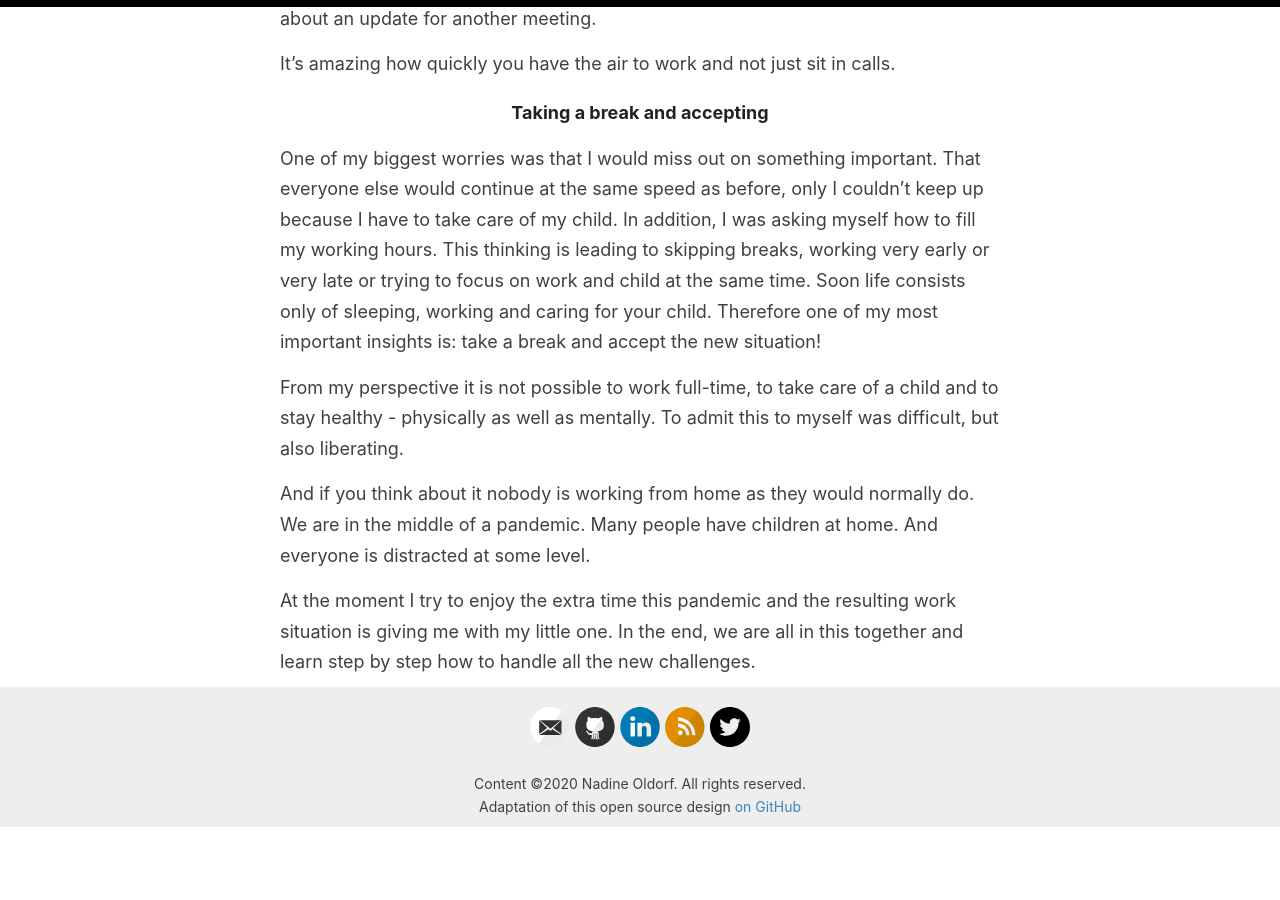
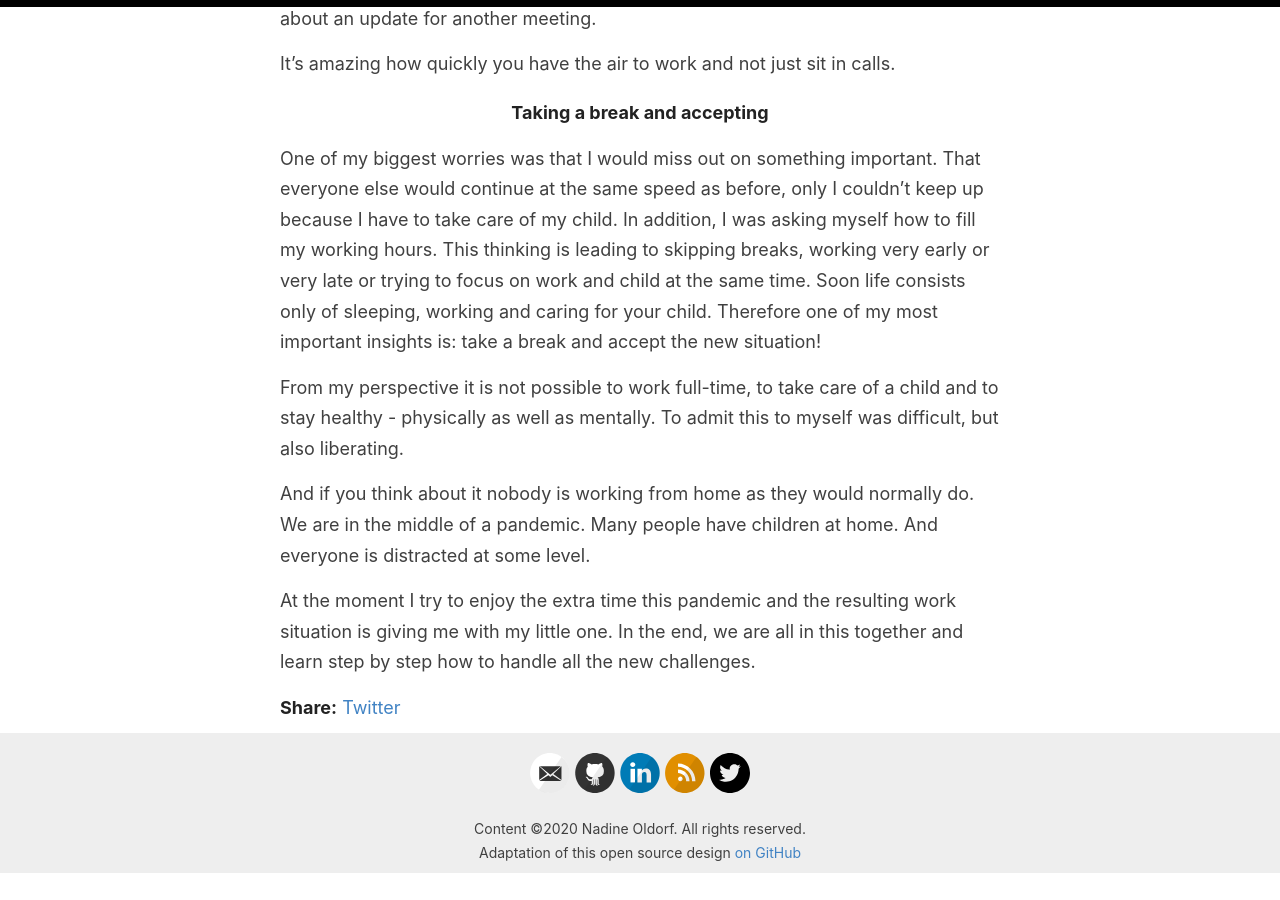
Before and after one commit to noldorf/unearthedBA, a Jekyll site: the page built from _posts/2020-03-26-workFromHomeWithToddler.md, in a window 1280 px wide and 900 px high, scrolled down 2596 px. Built offline with Jekyll 4.4.1, drawn with Linux system fonts in a browser that asks for light colours; before the commit the page ends 3450 px from its top, so only the background shows below that.

Commit message:
Activate share via Twitter

```diff
--- a/_layouts/post.html
+++ b/_layouts/post.html
@@ -27,9 +27,9 @@ layout: default
     {{ content }}
   </div>
 
-  <!--<div>
-    <p><span class="share-box">Share:</span> <a href="http://twitter.com/share?text={{ page.title }}&url={{site.url}}{{page.url}}" target="_blank">Twitter</a>, <a href="https://www.facebook.com/sharer.php?u={{site.url}}{{page.url}}" target="_blank">Facebook</a></p>
-  </div>-->
+  <div>
+    <p><span class="share-box">Share:</span> <a href="http://twitter.com/share?text={{ page.title }}&url={{site.url}}{{page.url}}" target="_blank">Twitter</a></p>
+  </div>
 
   <!--<div class="date">
     Written on {{ page.date | date: "%B %e, %Y" }}
```
